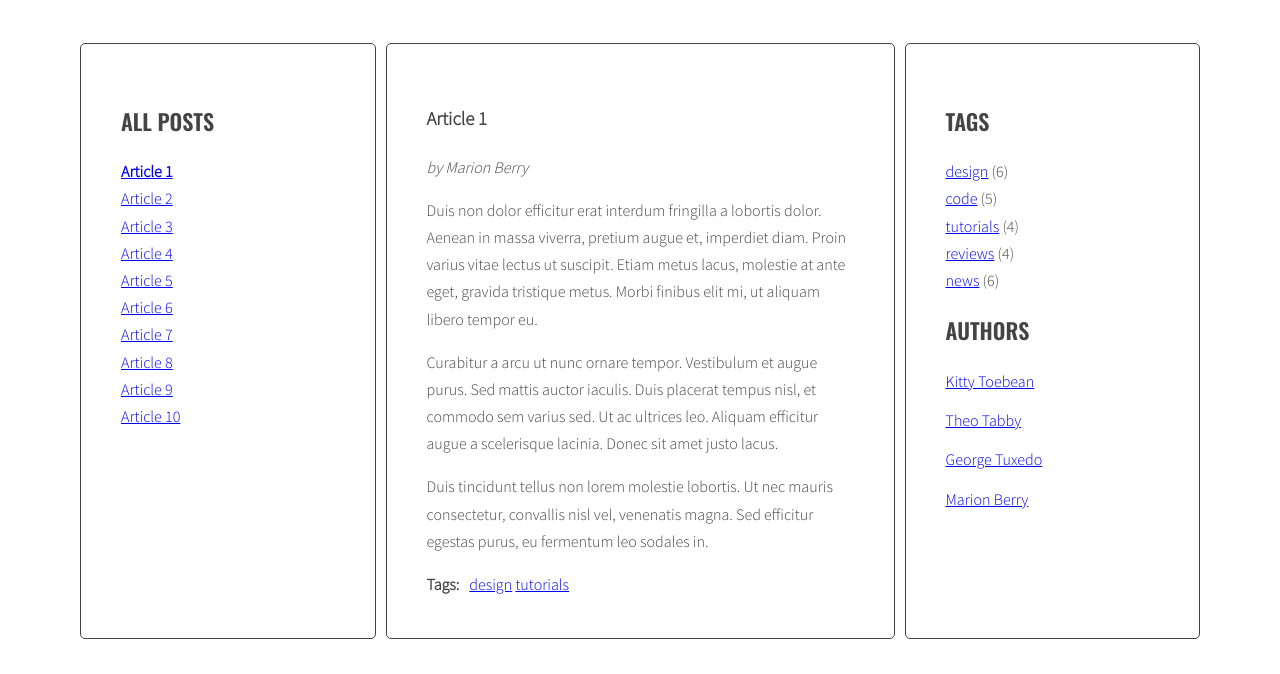
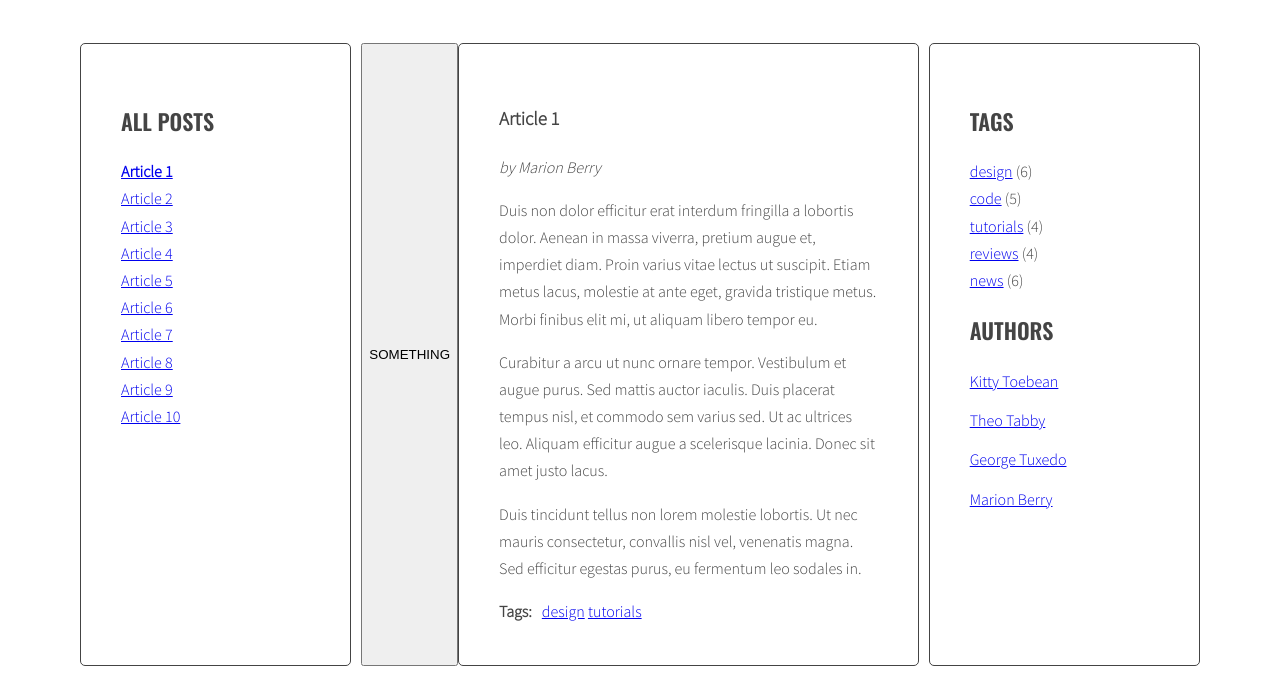
Before and after one commit to anna130993/javascript-blog, a website: page index.html in a window 1280 px wide. Shown: the part 200-874 px from the top of the page. Before the commit the page ends 847 px from the top, so only its background shows below. Drawn offline with nearby package versions, Linux system fonts and the light colour scheme.

Commit message:
Add test-button

```diff
--- a/index.html
+++ b/index.html
@@ -26,6 +26,7 @@
                 <li><a href="#article-10"><span>Article 10</span></a></li>
               </ul>
             </aside>
+            <button id="test-button">SOMETHING</button>
             <section class="posts">
               <article class="post active" id="article-1">
                 <h3 class="post-title">Article 1</h3>
```
